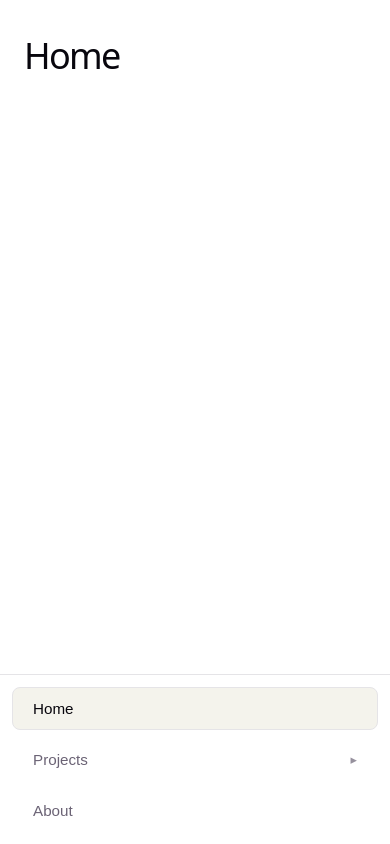
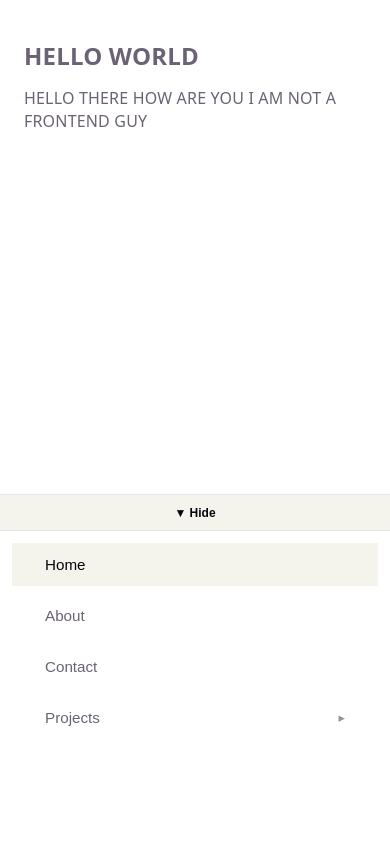
Before and after one commit to PranavDesai-Git/Portfolio, a Svelte app in the folder svelte-app/: page / in a window 390 px wide. Built offline with nearby package versions, Linux system fonts and the light colour scheme.

Commit message:
feat: add default target and auto import

```diff
--- a/svelte-app/src/App.svelte
+++ b/svelte-app/src/App.svelte
@@ -1,42 +1,74 @@
 <script>
     import NavButton from "./lib/NavButton.svelte";
     import { appState } from "./lib/store.svelte.js";
+    import tabs from "./lib/navigation.yaml";
+    import { fade, fly } from "svelte/transition";
+    import HomePage from "./pages/HomePage.svelte";
 
-    const tabs = [
-        { name: "Home", target: "Home" },
-        {
-            name: "Projects",
-            target: [
-                { text: "Project 0", target: "Project0" },
-                { text: "Project 1", target: "Project1" },
-            ],
-        },
-        { name: "About", target: "About" },
-    ];
+    const pageModules = import.meta.glob("./pages/**/*.svelte", {
+        eager: true,
+    });
+    const pageComponents = {};
+
+    for (const [path, module] of Object.entries(pageModules)) {
+        const rawKey = path.replace("./pages/", "").replace(".svelte", "");
+        pageComponents[rawKey] = module.default;
+        if (rawKey.endsWith("Page")) {
+            pageComponents[rawKey.slice(0, -4)] = module.default;
+        }
+    }
+
+    let ActivePage = $derived(pageComponents[appState.activeTab] || HomePage);
+
+    let isNavCollapsed = $state(false);
 </script>
 
 <main class="layout">
-    <section class="sidebar">
+    <section class="sidebar" class:collapsed={isNavCollapsed}>
+        <button
+            type="button"
+            class="toggle-nav-btn"
+            onclick={() => (isNavCollapsed = !isNavCollapsed)}
+            aria-label="Toggle Navigation"
+        >
+            <span class="toggle-icon"
+                >{isNavCollapsed ? "▲ Menu" : "▼ Hide"}</span
+            >
+        </button>
+
         <nav class="nav-bar">
             <div class="scroll-container-v">
                 {#each tabs as tab}
-                    <NavButton text={tab.name} target={tab.target} />
+                    <NavButton
+                        text={tab.name}
+                        target={tab.target}
+                        defaultTarget={tab.defaultTarget}
+                    />
                 {/each}
             </div>
         </nav>
     </section>
+
     <section class="content">
-        <div class="mainContent">
-            <h1>{appState.activeTab}</h1>
-        </div>
+        {#key appState.activeTab}
+            <div
+                class="mainContent"
+                in:fly={{ y: 15, duration: 250, delay: 120 }}
+                out:fade={{ duration: 120 }}
+            >
+                <ActivePage />
+            </div>
+        {/key}
     </section>
 </main>
 
 <style>
     .layout {
         display: flex;
-        height: 100vh;
+        height: 100%;
         width: 100%;
+        overflow: hidden;
+        box-sizing: border-box;
     }
 
     .sidebar {
@@ -44,6 +76,27 @@
         flex-shrink: 0;
         height: 100%;
         border-right: 1px solid var(--border);
+        box-sizing: border-box;
+        display: flex;
+        flex-direction: column;
+        overflow: hidden;
+        transition: height 0.3s cubic-bezier(0.4, 0, 0.2, 1);
+    }
+
+    .toggle-nav-btn {
+        display: none;
+        width: 100%;
+        height: 36px;
+        flex-shrink: 0;
+        padding: 0.35rem;
+        background: var(--code-bg);
+        border: none;
+        border-bottom: 1px solid var(--border);
+        color: var(--text-h);
+        cursor: pointer;
+        font-size: 0.75rem;
+        font-weight: 600;
+        text-align: center;
         box-sizing: border-box;
     }
 
@@ -58,7 +111,9 @@
 
     .nav-bar {
         width: 100%;
-        height: 100%;
+        flex: 1;
+        min-height: 0;
+        overflow: hidden;
     }
 
     .scroll-container-v {
@@ -77,22 +132,33 @@
         width: 0px;
     }
 
-    /* Mobile Responsive Layout (Screens <= 768px) */
     @media (max-width: 768px) {
         .layout {
             flex-direction: column-reverse;
         }
 
+        .toggle-nav-btn {
+            display: flex;
+            align-items: center;
+            justify-content: center;
+        }
+
         .sidebar {
             width: 100%;
-            height: auto;
-            max-height: 200px;
+            height: 350px;
+            flex-shrink: 0;
             border-right: none;
             border-top: 1px solid var(--border);
         }
 
+        .sidebar.collapsed {
+            height: 36px;
+        }
+
         .content {
             padding: 1.5rem;
+            flex: 1;
+            min-height: 0;
         }
 
         .scroll-container-v {
--- a/svelte-app/src/app.css
+++ b/svelte-app/src/app.css
@@ -49,62 +49,21 @@
     }
 }
 
+html,
 body {
     margin: 0;
+    padding: 0;
+    width: 100%;
+    height: 100dvh;
+    overflow: hidden;
+    position: fixed;
+    inset: 0;
+    touch-action: none;
 }
-
-h1,
-h2 {
-    font-family: var(--heading);
-    font-weight: 500;
-    color: var(--text-h);
-}
-
-h1 {
-    font-size: 56px;
-    letter-spacing: -1.68px;
-    margin: 32px 0;
-
-    @media (max-width: 1024px) {
-        font-size: 36px;
-        margin: 20px 0;
-    }
-}
-
-h2 {
-    font-size: 24px;
-    line-height: 118%;
-    letter-spacing: -0.24px;
-    margin: 0 0 8px;
-
-    @media (max-width: 1024px) {
-        font-size: 20px;
-    }
-}
-
-p {
-    margin: 0;
-}
-
-code,
-.counter {
-    font-family: var(--mono);
-    display: inline-flex;
-    border-radius: 4px;
-    color: var(--text-h);
-}
-
-code {
-    font-size: 15px;
-    line-height: 135%;
-    padding: 4px 8px;
-    background: var(--code-bg);
-}
-
 
 #app {
     width: 100%;
-    height: 100vh;
+    height: 100%;
     margin: 0;
     padding: 0;
     box-sizing: border-box;
--- a/svelte-app/src/lib/NavButton.svelte
+++ b/svelte-app/src/lib/NavButton.svelte
@@ -1,8 +1,9 @@
 <script>
     import { appState } from "./store.svelte.js";
     import NavButton from "./NavButton.svelte";
+    import { slide } from "svelte/transition";
 
-    let { text = "NavButton", target } = $props();
+    let { text = "NavButton", target, defaultTarget } = $props();
     let isOpen = $state(false);
 </script>
 
@@ -11,15 +12,25 @@
         <button
             type="button"
             class="nav-btn group-btn"
-            onclick={() => (isOpen = !isOpen)}
+            class:active={defaultTarget && appState.activeTab === defaultTarget}
+            onclick={() => {
+                if (defaultTarget != null) {
+                    appState.activeTab = defaultTarget;
+                }
+                isOpen = !isOpen;
+            }}
         >
             <span>{text}</span>
-            <span class="arrow">{isOpen ? "▾" : "▸"}</span>
+            <span class="arrow" class:open={isOpen}>▸</span>
         </button>
         {#if isOpen}
-            <div class="sub-menu">
+            <div class="sub-menu" transition:slide={{ duration: 200 }}>
                 {#each target as t}
-                    <NavButton text={t.text} target={t.target} />
+                    <NavButton
+                        text={t.text}
+                        target={t.target}
+                        defaultTarget={t.defaultTarget}
+                    />
                 {/each}
             </div>
         {/if}
@@ -40,12 +51,11 @@
 <style>
     .nav-btn {
         width: 100%;
-        padding: 0.75rem 1.25rem;
+        padding: 0.75rem 2rem;
         text-align: left;
         background: transparent;
         color: var(--text);
         border: 1px solid transparent;
-        border-radius: 8px;
         font-size: 0.95rem;
         font-weight: 500;
         cursor: pointer;
@@ -64,7 +74,6 @@
     .nav-btn.active {
         background-color: var(--code-bg);
         color: var(--text-h);
-        border-color: var(--border);
     }
 
     .sub-menu {
@@ -76,5 +85,9 @@
     .arrow {
         font-size: 0.8rem;
         opacity: 0.7;
+        transition: transform 0.2s ease;
+    }
+    .arrow.open {
+        transform: rotate(90deg);
     }
 </style>
--- /dev/null
+++ b/svelte-app/src/lib/navigation.json
@@ -0,0 +1,29 @@
+[
+  {
+    "name": Home",
+    "target": "Home"
+  },
+  {
+    "name": "Projects",
+    "target": [
+      {
+        "text": "Project 0",
+        "target": [
+          { "text": "overview", "target": "Project0/overview" },
+          { "text": "tech stack", "target": "Project0/techstack" }
+        ]
+      },
+      {
+        "text": "Project 1",
+        "target": [
+          { "text": "overview", "target": "Project1/overview" },
+          { "text": "tech stack", "target": "Project1/techstack" }
+        ]
+      }
+    ]
+  },
+  {
+    "name": "About",
+    "target": "About"
+  }
+]
--- /dev/null
+++ b/svelte-app/src/lib/navigation.yaml
@@ -0,0 +1,24 @@
+- name: Home
+  target: Home
+
+- name: About
+  target: About
+
+- name: Contact
+  target: ContactPage
+- name: Projects
+  target:
+    - text: Project 0
+      defaultTarget: Project0overview
+      target:
+        - text: overview
+          target: Project0overview
+        - text: tech stack
+          target: Project0/techstack
+    - text: Project 1
+      defaultTarget: Project1overview
+      target:
+        - text: overview
+          target: Project1/overview
+        - text: tech stack
+          target: Project1/techstack
--- /dev/null
+++ b/svelte-app/src/pages/AboutPage.svelte
@@ -0,0 +1 @@
+<h1>ABOUT</h1>
--- /dev/null
+++ b/svelte-app/src/pages/ContactPage.svelte
@@ -0,0 +1,3 @@
+<h1>CONTACT</h1>
+
+Contact me: asf asfasfd
--- /dev/null
+++ b/svelte-app/src/pages/HomePage.svelte
@@ -0,0 +1,3 @@
+<h1>HELLO WORLD</h1>
+
+HELLO THERE HOW ARE YOU I AM NOT A FRONTEND GUY
--- /dev/null
+++ b/svelte-app/src/pages/Project0overview.svelte
@@ -0,0 +1 @@
+<h1>PROJECT 0</h1>
--- /dev/null
+++ b/svelte-app/src/pages/Project1overview.svelte
@@ -0,0 +1 @@
+<h1>PROJECT 1</h1>
```
